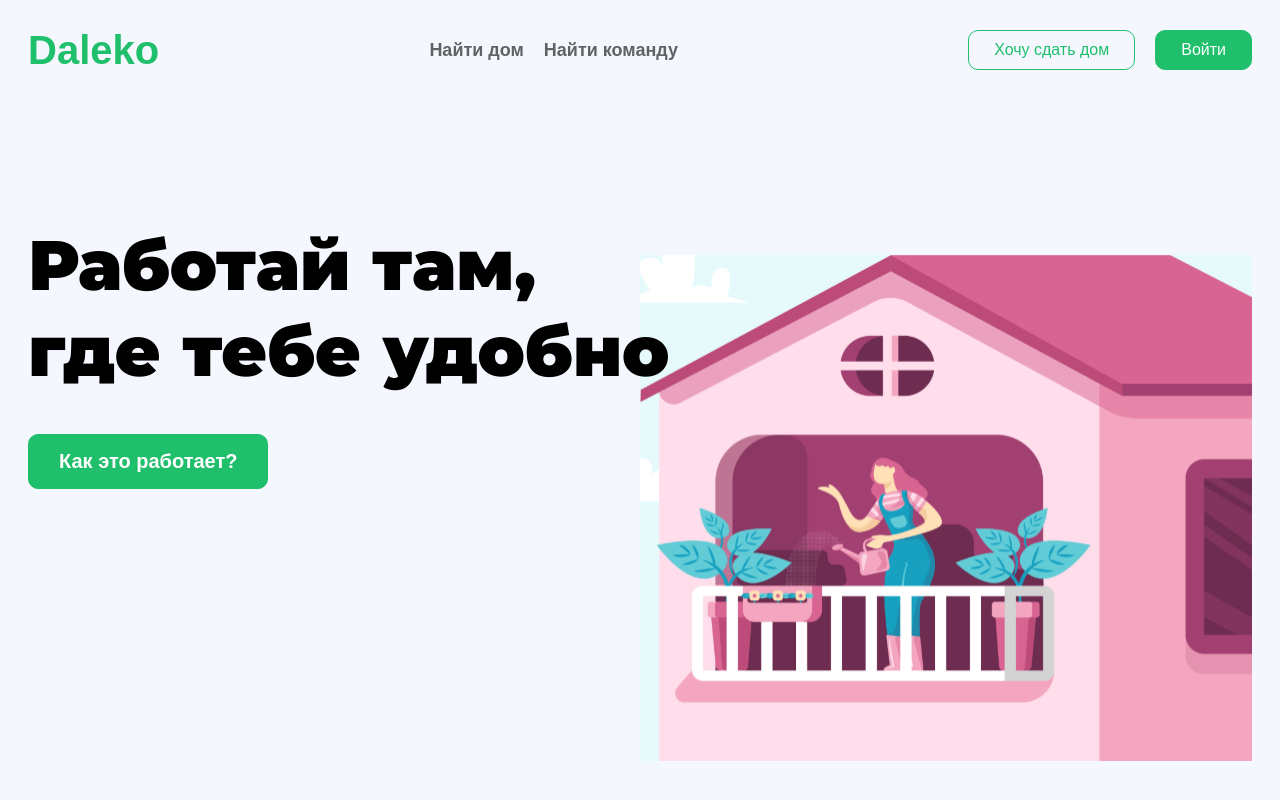
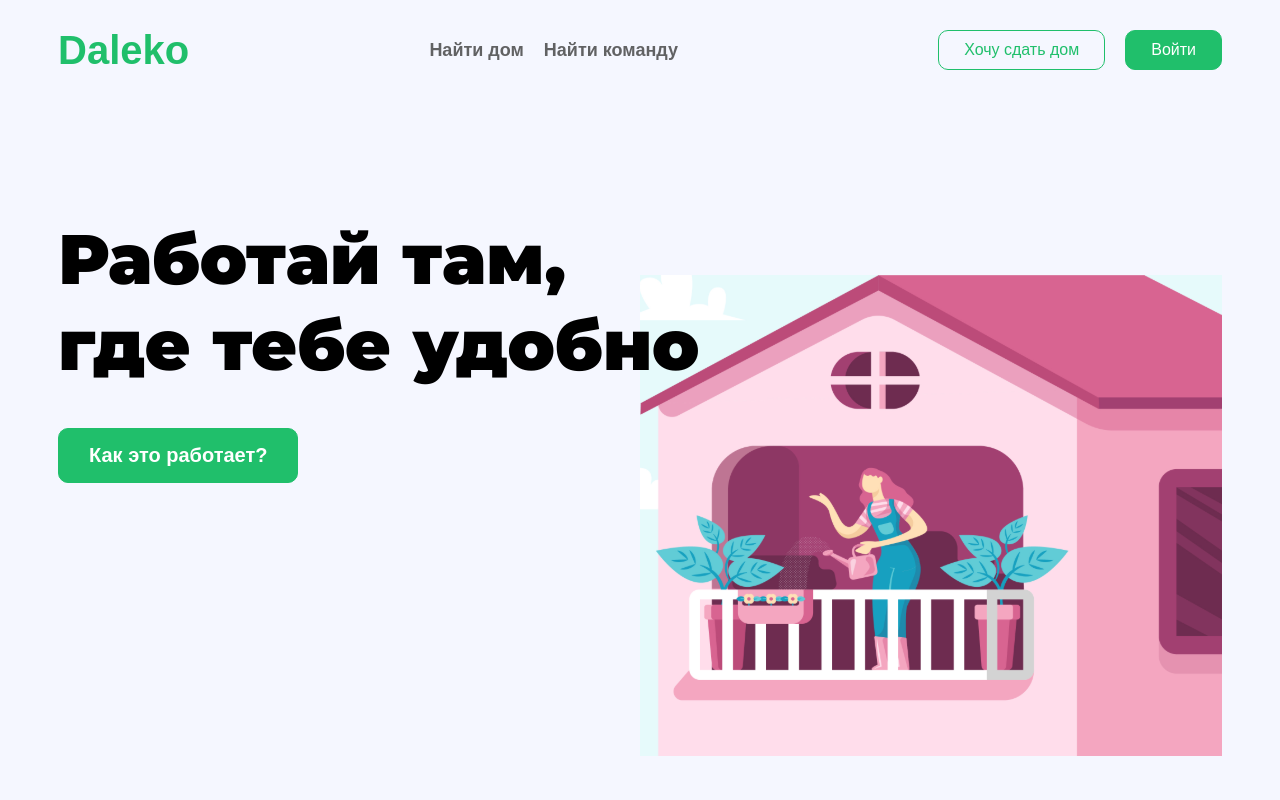
Before and after one commit to Crepiks/demal-client, a Vue app: page / in a window 1280 px wide. Built offline with nearby package versions, Linux system fonts and the light colour scheme.

Commit message:
feix: add some paddings to layouts

```diff
--- a/src/components/common/daleko-header.vue
+++ b/src/components/common/daleko-header.vue
@@ -63,6 +63,7 @@ export default {
   height: 100px;
 
   &-content {
+    padding: 0 30px;
     margin: auto;
     height: 100%;
     max-width: 1224px;
--- a/src/components/layouts/default-layout.vue
+++ b/src/components/layouts/default-layout.vue
@@ -10,8 +10,10 @@ export default {};
 
 <style lang="scss" scoped>
 .page {
+  padding: 0 30px;
   margin: auto;
   width: 100%;
+  box-sizing: border-box;
   max-width: 1224px;
   min-height: 100vh;
 }
--- a/src/components/layouts/header-layout.vue
+++ b/src/components/layouts/header-layout.vue
@@ -1,5 +1,5 @@
 <template>
-  <div class="page">
+  <div class="page-header">
     <daleko-header />
     <div class="page-content">
       <router-view />
```
